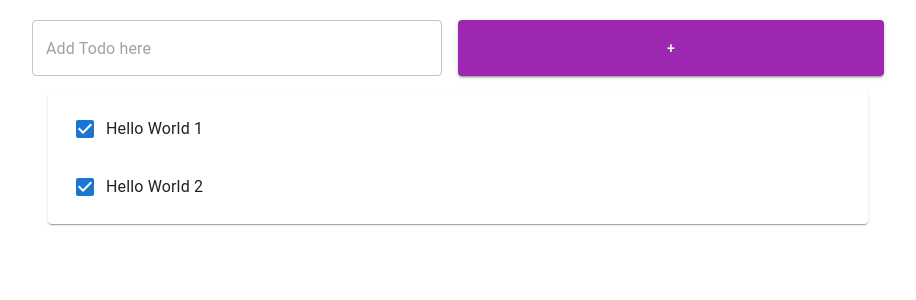
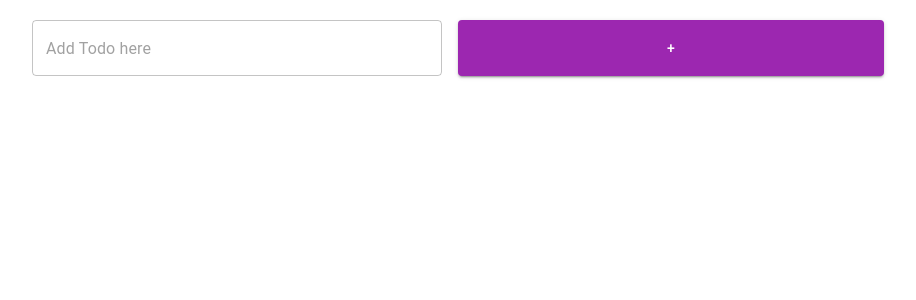
Before and after one commit to YO1231/WebApplications-frontend, a React (Create React App) app in the folder todo-react-app/: page / in a window 1280 px wide. Shown: the top 300 px of the page, without its empty margins (182-1098 px from the left). Built offline with nearby package versions, Linux system fonts and the light colour scheme.

Commit message:
0410 수업 코드

```diff
--- a/todo-react-app/src/AddTodo.js
+++ b/todo-react-app/src/AddTodo.js
@@ -1,10 +1,10 @@
 import React, {useState} from "react";
 import { Button, Grid, TextField } from "@mui/material"
 
-const AddTodo = (props) => {
+const AddTodo = (props) => { //props 부모가 넘겨준 데이터
     // 사용자의 입력을 저장할 오브젝트
     const [item, setItem] = useState({ title: ""});
-    const addItem = props.addItem;
+    const addItem = props.addItem; //addItem의 AddTodo(부모)가 넘겨줌
 
     // onButtonClick 함수
     const onButtonClick = () => {
--- a/todo-react-app/src/App.js
+++ b/todo-react-app/src/App.js
@@ -4,19 +4,8 @@ import React, {useState} from 'react';
 import { Container, List, Paper } from '@mui/material';
 import AddTodo from './AddTodo';
 
-function App() {
-  const [items, setItems] = useState([
-    {
-    id: "0",
-    title: "Hello World 1",
-    done: true
-    },
-    {
-      id: "1",
-      title: "Hello World 2",
-      done: true
-      }
-  ]);
+function App() { //할 일 관리
+  const [items, setItems] = useState([]);
 
   const addItem = (item) => {
     item.id = "ID-" + items.length; // key를 위한 id
@@ -26,12 +15,23 @@ function App() {
     console.log("items : ", items);
   }
 
+  const deleteItem = (item) => {
+    //  삭제할 아이템을 찾는다.
+    const newItems = items.filter(e => e.id !== item.id);
+    // 삭제할 아이템을 제외한 아이템을 다시 배열에 저장한다.
+    setItems([...newItems]);
+  }
+
+  const editItem = () => {
+    setItems([...items]); // items 상태를 변경함 => App 컴포넌트가 리렌더링 됨
+  }
+
   let todoItems =
     items.length > 0 && (
       <Paper style={{ margin: 16}}>
         <List>
           {items.map((item) => (
-            <Todo item={item} key={item.id} />
+            <Todo item={item} key={item.id} editItem={editItem} deleteItem={deleteItem} />
         ))}
         </List>
       </Paper>
--- a/todo-react-app/src/Todo.js
+++ b/todo-react-app/src/Todo.js
@@ -1,14 +1,50 @@
 import React, {useState} from "react";
-import { ListItem, ListItemText, InputBase, Checkbox } from "@mui/material"
+import { ListItem, ListItemText, InputBase, Checkbox, ListItemSecondaryAction, IconButton } from "@mui/material"
+import DeleteOutlined from "@mui/icons-material/DeleteOutlined"; //중괄호X
 
 const Todo = (props) => {
     const [item, setItem] = useState(props.item);
+    const [readOnly, setReadOnly] = useState(true);
+
+    const deleteItem = props.deleteItem;
+    const editItem = props.editItem;
+
+    const deleteEventHandler = () => {
+        deleteItem(item);
+    }
+
+    const editEventHandler = (e) => {
+        item.title = e.target.value;
+        editItem(); //부모한테 알려줌
+    };
+
+    const checkboxEventHandler = (e) => {
+        item.done = e.target.checked;
+        editItem()
+;    }
+
+    // turnOffReadOnly 함수 작성
+    const turnOffReadOnly = () => {
+        setReadOnly(false);
+    }
+
+    // turnOnReadOnly 함수 작성
+    const turnOnReadOnly = (e) => {
+        if (e.key === "Enter") {
+            setReadOnly(true);
+        }
+    };
+
     return (
         <ListItem>
-            <Checkbox checked={item.done} />
+            <Checkbox checked={item.done} onChange={checkboxEventHandler} />
             <ListItemText>
                 <InputBase
-                    inputProps={{"aria-label" : "naked"}}
+                    inputProps={{"aria-label" : "naked",
+                        readOnly: readOnly }}
+                    onClick={turnOffReadOnly}
+                    onKeyDown={turnOnReadOnly}
+                    onChange={editEventHandler}
                     type="text"
                     id={item.id}
                     name={item.id}
@@ -17,6 +53,12 @@ const Todo = (props) => {
                     fullWidth={true}
                 />
             </ListItemText>
+            <ListItemSecondaryAction>
+                <IconButton aria-label="Delete Todo"
+                onClick={deleteEventHandler}>
+                    <DeleteOutlined />
+                </IconButton>
+            </ListItemSecondaryAction>
         </ListItem>
     );
 };
```
